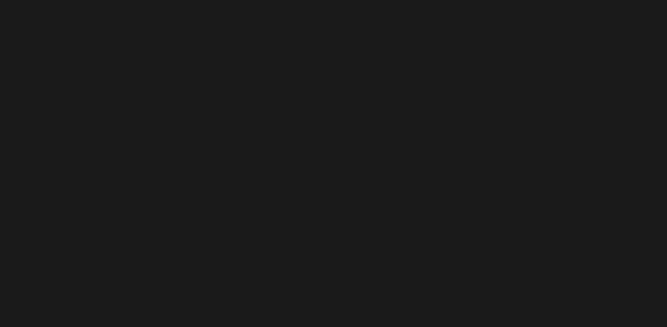
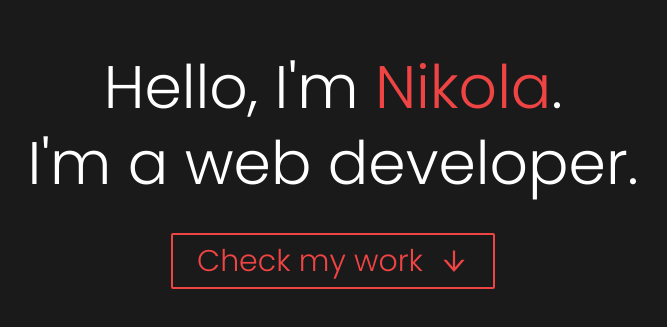
Before and after one commit to Joksa132/portfolio, a Next.js app: page / in a window 1280 px wide. Shown: the part 227-554 px from the top of the page, without its empty margins (307-974 px from the left). Built offline with nearby package versions, Linux system fonts and the light colour scheme.

Commit message:
create landing section

```diff
--- a/app/page.tsx
+++ b/app/page.tsx
@@ -1,8 +1,19 @@
+"use client"
+import { AiOutlineArrowDown } from 'react-icons/ai'
 
 export default function Home() {
   return (
     <main>
+      <section className="flex flex-col items-center justify-center text-white h-screen text-6xl gap-4">
+        <span className="text-left-animation">Hello, I'm <span className="text-red-500">Nikola</span>.</span>
+        <span className="text-right-animation mb-6">I'm a web developer.</span>
+        <button className="btn-animation rounded-sm text-3xl border-2 border-red-500 px-6 py-2 text-red-500 flex items-center gap-4">
+          Check my work <AiOutlineArrowDown />
+        </button>
+      </section>
+      <section>
 
+      </section>
     </main>
   )
 }
```
